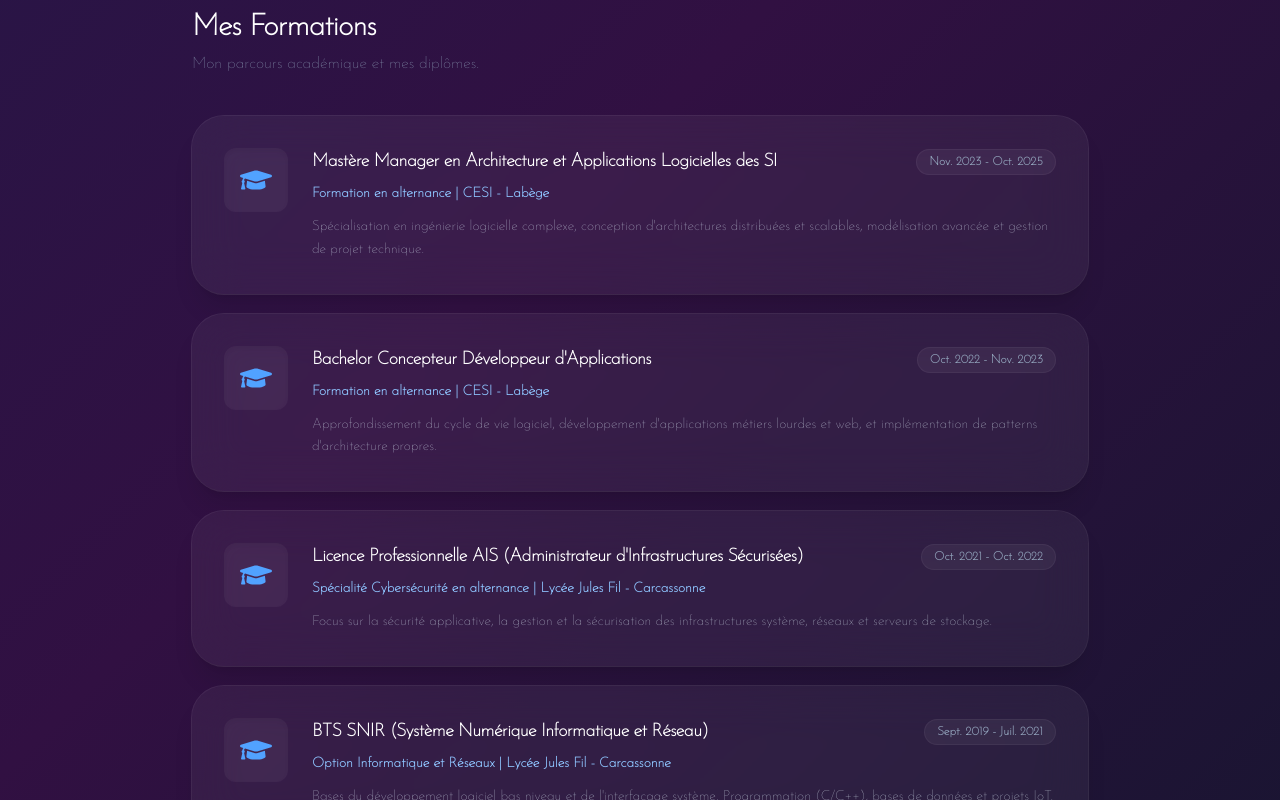
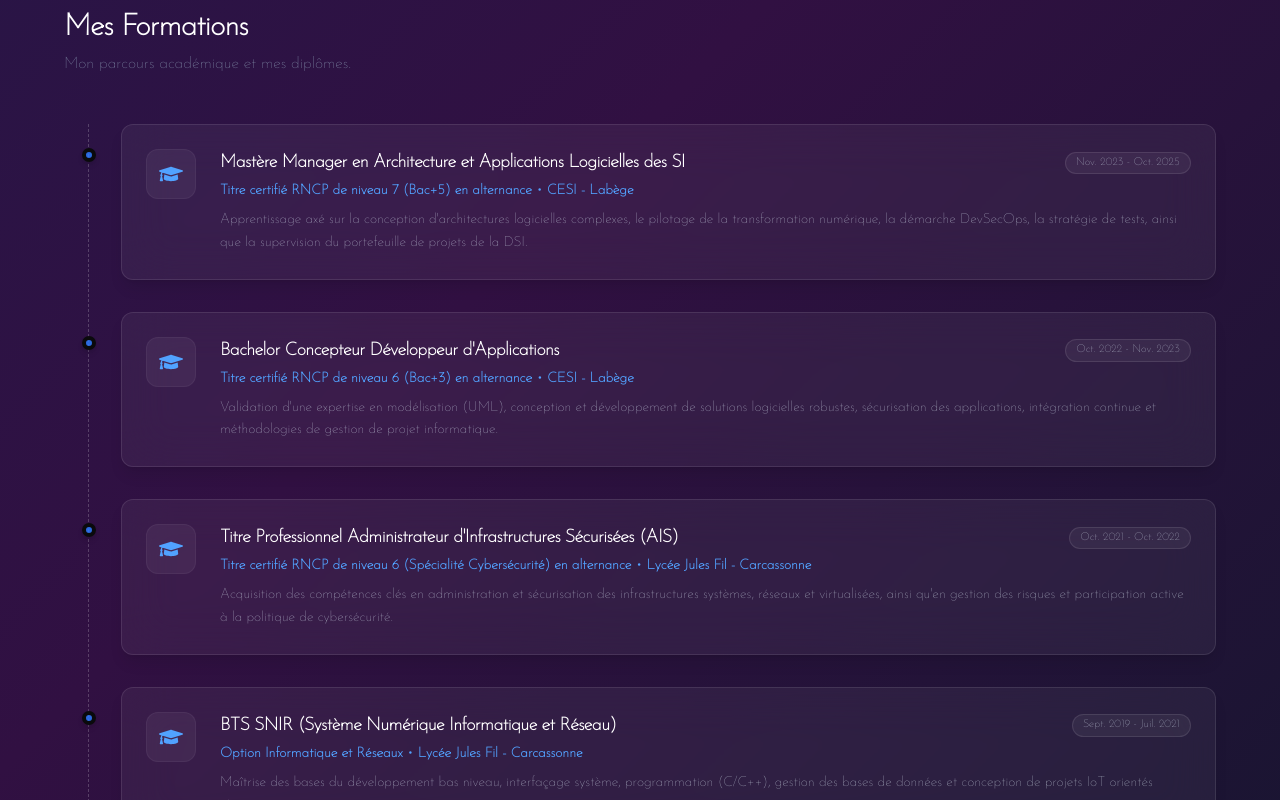
Before and after one commit to Imerpg/portfolio, a Next.js app: page / in a window 1280 px wide. Shown: the part 1240-2040 px from the top of the page. Built offline with nearby package versions, Linux system fonts and the light colour scheme; no server answers.

Commit message:
feat: update education section with enhanced descriptions and subtitles

```diff
--- a/src/app/components/education.tsx
+++ b/src/app/components/education.tsx
@@ -4,8 +4,8 @@ import { FaGraduationCap } from "react-icons/fa";
 export default function Education() {
     return (
         <section id="education" className="w-full py-12 px-6 flex flex-col items-center justify-center">
-            <div>
-                <div className="mb-10 text-center md:text-left">
+            <div className="w-full max-w-6xl">
+                <div className="mb-12 text-center md:text-left">
                     <h2 className="text-2xl md:text-3xl font-bold text-white tracking-tight">
                         Mes Formations
                     </h2>
@@ -14,33 +14,37 @@ export default function Education() {
                     </p>
                 </div>
 
-                <div className="grid grid-cols-1 gap-5 max-w-4xl mx-auto">
+                {/* Conteneur avec la ligne verticale pointillée en arrière-plan */}
+                <div className="relative border-l border-dashed border-white/20 ml-4 md:ml-6 space-y-8">
                     {educationData.map((edu) => (
-                        <div
-                            key={edu.id}
-                            className="bg-white/5 backdrop-blur-xl rounded-[2rem] p-6 md:p-8 ring-1 ring-white/10 flex flex-col md:flex-row items-center md:items-start gap-6 shadow-xl transition-all hover:bg-white/10"
-                        >
-                            <div className="p-4 rounded-xl bg-white/5 text-blue-400 shrink-0 shadow-inner">
-                                <FaGraduationCap size={32} />
+                        <div key={edu.id} className="relative pl-6 md:pl-8">
+                            {/* Petit point indicateur sur la ligne pointillée */}
+                            <div className="absolute -left-[7px] top-6 w-3.5 h-3.5 rounded-full bg-blue-500/80 border-4 border-[#0a0a0c] shadow-md" />
+
+                            {/* La box du diplôme */}
+                            <div className="rounded-xl bg-white/5 backdrop-blur-xl border border-white/10 p-5 md:p-6 transition-all hover:bg-white/10 hover:border-white/20 shadow-lg flex flex-col sm:flex-row items-start gap-4 md:gap-6">
+                                <div className="p-3 rounded-xl bg-white/5 text-blue-400 border border-white/5 shrink-0">
+                                    <FaGraduationCap size={24} />
                                 </div>
 
-                            <div className="text-center md:text-left w-full">
-                                <div className="flex flex-col md:flex-row md:items-center justify-between gap-2 mb-2">
+                                <div className="flex flex-col w-full">
+                                    <div className="flex flex-col sm:flex-row sm:items-center justify-between gap-1 sm:gap-4 mb-1">
                                         <h3 className="text-base md:text-lg font-bold text-white tracking-tight">
                                             {edu.title}
                                         </h3>
-                                    <span className="text-xs font-semibold text-slate-400 bg-white/5 px-3 py-1 rounded-full border border-white/5 self-center md:self-auto shrink-0">
+                                        <span className="text-[11px] px-2.5 py-0.5 rounded-full border border-white/10 text-slate-300 bg-white/5 self-start sm:self-auto">
                                             {edu.period}
                                         </span>
                                     </div>
 
-                                <p className="text-sm font-semibold text-blue-300 mb-3">
-                                    {edu.subtitle} {edu.school ? `| ${edu.school}` : ''}
+                                    <p className="text-xs md:text-sm font-semibold text-blue-400 mb-2">
+                                        {edu.subtitle} {edu.school ? `• ${edu.school}` : ''}
                                     </p>
 
-                                <p className="text-xs md:text-sm text-slate-300 leading-relaxed font-normal opacity-95">
+                                    <p className="text-xs md:text-sm text-slate-300 leading-relaxed font-normal opacity-90">
                                         {edu.description}
                                     </p>
+                                </div>
                             </div>
                         </div>
                     ))}
--- a/src/data/education.json
+++ b/src/data/education.json
@@ -3,26 +3,26 @@
         {
             "id": 1,
             "title": "Mastère Manager en Architecture et Applications Logicielles des SI",
-            "subtitle": "Formation en alternance",
+            "subtitle": "Titre certifié RNCP de niveau 7 (Bac+5) en alternance",
             "school": "CESI - Labège",
             "period": "Nov. 2023 - Oct. 2025",
-            "description": "Spécialisation en ingénierie logicielle complexe, conception d'architectures distribuées et scalables, modélisation avancée et gestion de projet technique."
+            "description": "Apprentissage axé sur la conception d'architectures logicielles complexes, le pilotage de la transformation numérique, la démarche DevSecOps, la stratégie de tests, ainsi que la supervision du portefeuille de projets de la DSI."
         },
         {
             "id": 2,
             "title": "Bachelor Concepteur Développeur d'Applications",
-            "subtitle": "Formation en alternance",
+            "subtitle": "Titre certifié RNCP de niveau 6 (Bac+3) en alternance",
             "school": "CESI - Labège",
             "period": "Oct. 2022 - Nov. 2023",
-            "description": "Approfondissement du cycle de vie logiciel, développement d'applications métiers lourdes et web, et implémentation de patterns d'architecture propres."
+            "description": "Validation d'une expertise en modélisation (UML), conception et développement de solutions logicielles robustes, sécurisation des applications, intégration continue et méthodologies de gestion de projet informatique."
         },
         {
             "id": 3,
-            "title": "Licence Professionnelle AIS (Administrateur d'Infrastructures Sécurisées)",
-            "subtitle": "Spécialité Cybersécurité en alternance",
+            "title": "Titre Professionnel Administrateur d'Infrastructures Sécurisées (AIS)",
+            "subtitle": "Titre certifié RNCP de niveau 6 (Spécialité Cybersécurité) en alternance",
             "school": "Lycée Jules Fil - Carcassonne",
             "period": "Oct. 2021 - Oct. 2022",
-            "description": "Focus sur la sécurité applicative, la gestion et la sécurisation des infrastructures système, réseaux et serveurs de stockage."
+            "description": "Acquisition des compétences clés en administration et sécurisation des infrastructures systèmes, réseaux et virtualisées, ainsi qu'en gestion des risques et participation active à la politique de cybersécurité."
         },
         {
             "id": 4,
@@ -30,7 +30,7 @@
             "subtitle": "Option Informatique et Réseaux",
             "school": "Lycée Jules Fil - Carcassonne",
             "period": "Sept. 2019 - Juil. 2021",
-            "description": "Bases du développement logiciel bas niveau et de l'interfaçage système. Programmation (C/C++), bases de données et projets IoT."
+            "description": "Maîtrise des bases du développement bas niveau, interfaçage système, programmation (C/C++), gestion des bases de données et conception de projets IoT orientés réseaux."
         },
         {
             "id": 5,
@@ -38,7 +38,7 @@
             "subtitle": "Sciences et Technologies de l'Industrie et du Développement Durable",
             "school": "Lycée Jules Fil - Carcassonne",
             "period": "Sept. 2017 - Juil. 2019",
-            "description": "Sensibilisation aux technologies de l'information, aux systèmes numériques et à la logique de programmation."
+            "description": "Sensibilisation aux technologies de l'information, aux systèmes numériques et acquisition des logiques de programmation de base."
         }
     ]
 }
```
Lines whose indentation alone changed are shown as unchanged.
